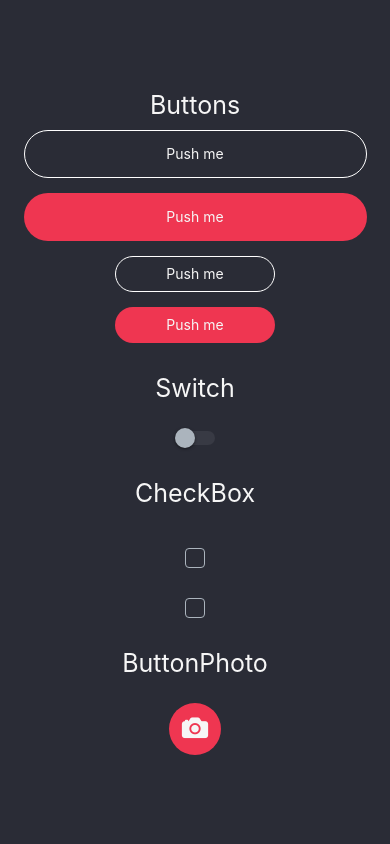
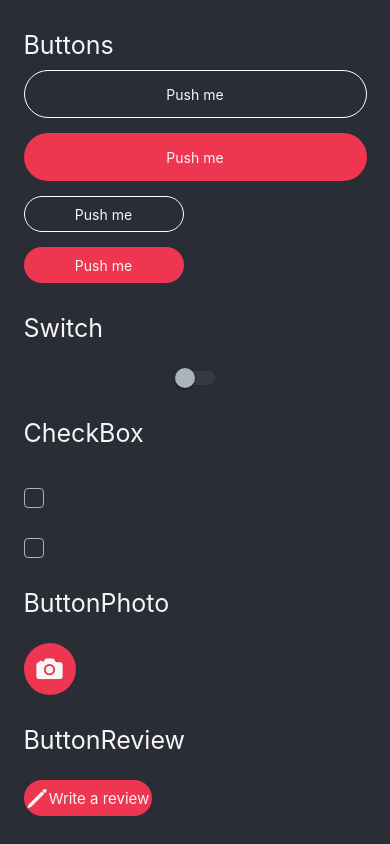
Before and after one commit to fullstackserverless/e-commerce, a React Native app: screen / in a window 390 px wide. Built offline with nearby package versions, Linux system fonts and the light colour scheme.

Commit message:
ButtonReview add

```diff
--- /dev/null
+++ b/src/components/ButtonReview/index.tsx
@@ -0,0 +1,43 @@
+import React from 'react'
+import { StyleSheet, Pressable, Text } from 'react-native'
+import Ionicons from 'react-native-vector-icons/Ionicons'
+import { PRIMARY, WHITE } from '../../constants'
+
+
+const styles = StyleSheet.create ({
+    container: {
+        height: 36,
+        width: 128,
+        backgroundColor: PRIMARY,
+        borderRadius: 25,
+        flexDirection: 'row',
+        justifyContent: 'center',
+        lignItems: 'stretch',
+        alignSelf: 'stretch',
+        alignItems: 'center'
+    },
+    textStyle: {
+        color: WHITE,
+        fontSize: 15
+    }
+})
+
+function ButtonReview (){
+    const {container, textStyle} = styles
+
+    return (
+        <Pressable
+        style={({ pressed }) => [
+            {
+              opacity: pressed ? 0.9 : 1
+            },
+            container
+          ]}
+        >
+          <Ionicons name='pencil' size={23} color={WHITE}/>
+          <Text style={textStyle}>Write a review</Text>
+        </Pressable>
+    )
+}
+
+export { ButtonReview }
--- a/src/components/index.ts
+++ b/src/components/index.ts
@@ -5,3 +5,4 @@ export * from './Switch'
 export * from './CheckBox'
 export * from './TouchableOpacity'
 export * from './ButtonPhoto'
+export * from './ButtonReview'
--- a/src/index.tsx
+++ b/src/index.tsx
@@ -1,8 +1,8 @@
 import React, { useState } from 'react'
-import { Text } from 'react-native'
+import { ScrollView, Text } from 'react-native'
 import { StyleSheet, View } from 'react-native'
 import { DARK, WHITE } from './constants'
-import { Button, Space, Switch, CheckBox, ButtonPhoto } from './components'
+import { Button, Space, Switch, CheckBox, ButtonPhoto, ButtonReview } from './components'
 
 const styles = StyleSheet.create({
   container: {
@@ -30,6 +30,8 @@ export default function App({}){
 
   return(
     <View style={container}>
+      <ScrollView>
+      <Space height={30} />
       <Text style={textStyle}>{'Buttons'}</Text>
       <Button isOutline={true} isSmall={false} title='Push me'/>
       <Space height={15} />
@@ -52,6 +54,11 @@ export default function App({}){
       <Text style={textStyle}>{'ButtonPhoto'}</Text>
       <Space height={15} />
       <ButtonPhoto />
+      <Space height={30} />
+      <Text style={textStyle}>{'ButtonReview'}</Text>
+      <Space height={15} />
+      <ButtonReview />
+      </ScrollView>
     </View>
   )
 }
```
